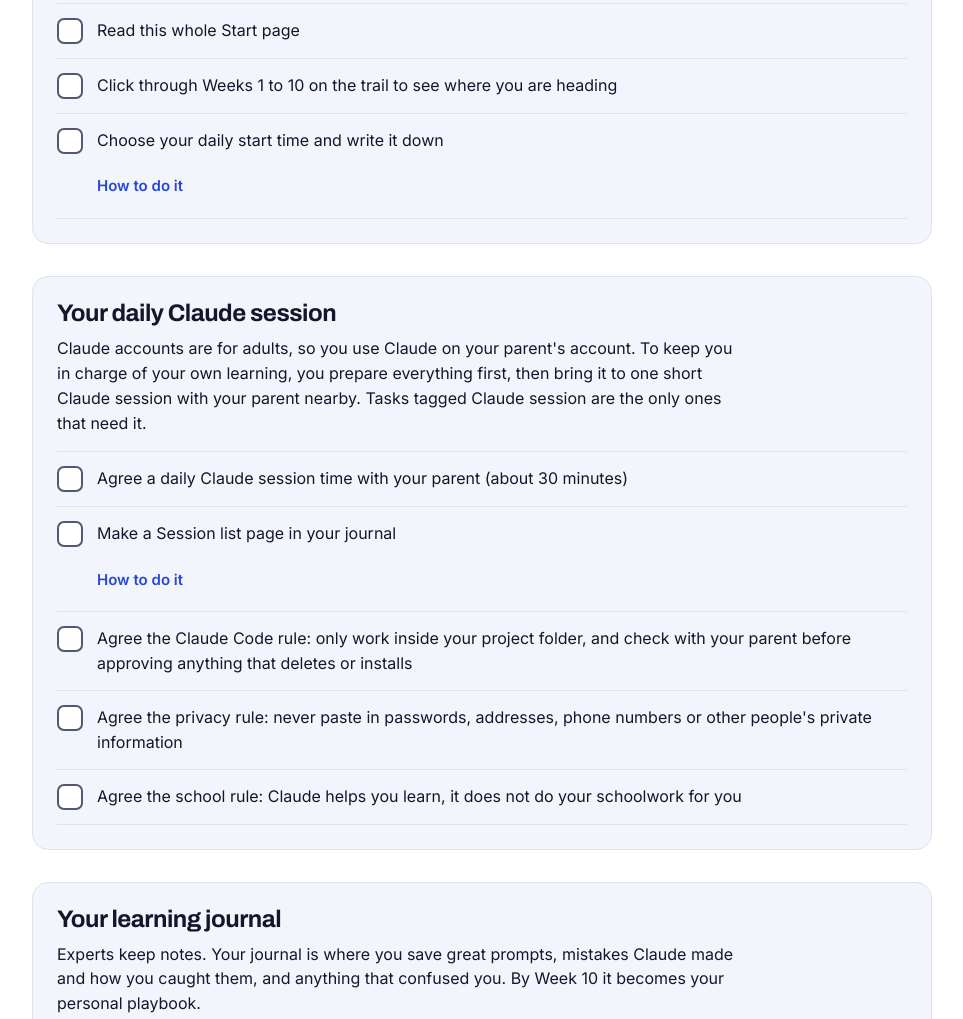
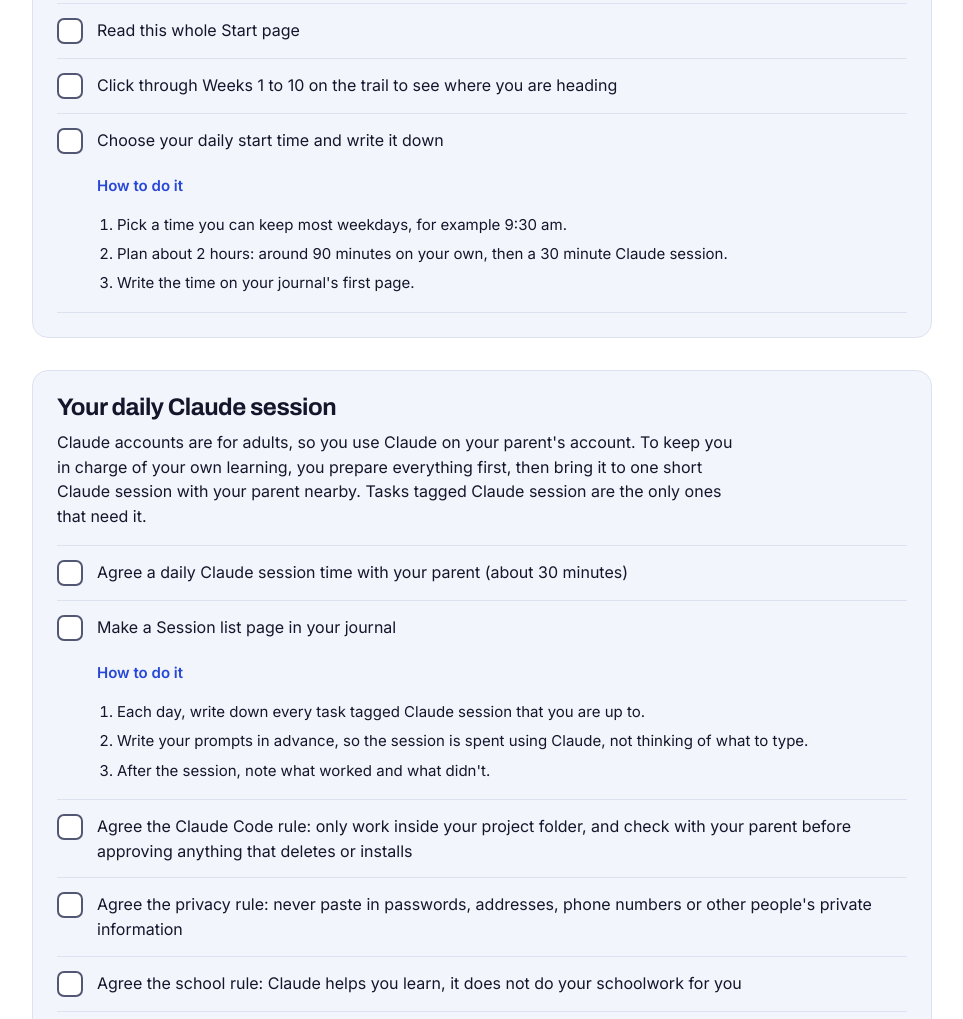
Before and after one commit to tonyferg1976/claude-course, a plain HTML site: page index.html in a window 1280 px wide. Shown: the part 887-1906 px from the top of the page, without its empty margins (158-1121 px from the left). Drawn offline with Linux system fonts and the light colour scheme.

Commit message:
Show How to do it and links sections open by default
Co-Authored-By: Claude Opus 5.5 <noreply@anthropic.com>
Claude-Session: https://claude.ai/code/session_01GCng8VRpoKk94E24T4uqTx

```diff
--- a/index.html
+++ b/index.html
@@ -365,7 +365,7 @@ const KEY="claude-holiday-course-v2";
 const esc=v=>String(v).replace(/[&<>"']/g,c=>({"&":"&amp;","<":"&lt;",">":"&gt;","\"":"&quot;","'":"&#39;"}[c]));
 let S={done:{},count:{}},canSave=true;
 try{const l=JSON.parse(localStorage.getItem(KEY)||"null");if(l&&typeof l==="object")S={done:l.done||{},count:l.count||{}}}catch(e){canSave=false}
-const OPEN=new Set();let ask=null,move=null,moveMsg="",saveMsg=canSave?"Progress is saved in this browser on this device.":"This browser can't save progress (private window?). Use Copy my progress before closing.";
+const SHUT=new Set();let ask=null,move=null,moveMsg="",saveMsg=canSave?"Progress is saved in this browser on this device.":"This browser can't save progress (private window?). Use Copy my progress before closing.";
 const id=(w,t,i)=>w+"-"+t+"-"+i;
 const keys=w=>{const a=[];W[w].topics.forEach((tp,t)=>tp.tasks.forEach((x,i)=>a.push(id(w,t,i))));return a};
 const ALL=W.map((x,w)=>keys(w));
@@ -381,7 +381,7 @@ return '<header class="band top"><div class="wrap head"><div><h1>Claude Holiday
 function week(){
 const wk=W[cur],wd=doneIn(cur),wt=ALL[cur].length,pct=Math.round(wd/wt*100);
 const reset=ask==="week"?'<span>Untick all '+wd+' completed tasks in this '+(cur?"week":"section")+'?</span><button class="btn hot" data-act="yesweek">Yes, reset</button><button class="btn" data-act="no">Cancel</button>':'<button class="btn" data-act="askweek"'+(wd?"":" disabled")+'>Reset this '+(cur?"week":"section")+'</button>';
-const topics=wk.topics.map((tp,t)=>{const sess=tp.tasks.some(o=>o.c);return '<section class="topic"><div class="th"><h3>'+esc(tp.h)+'</h3>'+(sess?'<span class="pill">Includes a Claude session</span>':"")+'</div><p class="why">'+esc(tp.why)+'</p><ul class="tasks">'+tp.tasks.map((o,i)=>{const k=id(cur,t,i),on=!!S.done[k],n=S.count[k]||0;let note="";if(on&&n>1)note="Done "+n+" times";else if(!on&&n>0)note="Reset, done "+n+(n>1?" times":" time")+" before";const more=(o.how&&o.how.length)||(o.links&&o.links.length);return '<li class="'+(on?"done":"")+'"><label><input type="checkbox" id="c'+k+'" data-k="'+k+'"'+(on?" checked":"")+'><span>'+esc(o.t)+(o.c?' <span class="tag">Claude session</span>':"")+'</span></label>'+(note||on?'<span class="meta">'+(note?'<span class="cnt">'+note+'</span>':"")+(on?'<button class="rs" data-reset="'+k+'" aria-label="Reset task: '+esc(o.t)+'">Reset</button>':"")+'</span>':"")+(more?'<details class="how" data-d="'+k+'"'+(OPEN.has(k)?" open":"")+'><summary>'+(o.how&&o.how.length?"How to do it":"Links")+'</summary>'+(o.how&&o.how.length?'<ol>'+o.how.map(x=>'<li>'+esc(x)+'</li>').join("")+'</ol>':"")+(o.links&&o.links.length?'<div class="res">'+o.links.map(r=>'<a href="'+esc(r[1])+'" target="_blank" rel="noopener">'+esc(r[0])+'</a>').join("")+'</div>':"")+'</details>':"")+'</li>'}).join("")+'</ul></section>'}).join("");
+const topics=wk.topics.map((tp,t)=>{const sess=tp.tasks.some(o=>o.c);return '<section class="topic"><div class="th"><h3>'+esc(tp.h)+'</h3>'+(sess?'<span class="pill">Includes a Claude session</span>':"")+'</div><p class="why">'+esc(tp.why)+'</p><ul class="tasks">'+tp.tasks.map((o,i)=>{const k=id(cur,t,i),on=!!S.done[k],n=S.count[k]||0;let note="";if(on&&n>1)note="Done "+n+" times";else if(!on&&n>0)note="Reset, done "+n+(n>1?" times":" time")+" before";const more=(o.how&&o.how.length)||(o.links&&o.links.length);return '<li class="'+(on?"done":"")+'"><label><input type="checkbox" id="c'+k+'" data-k="'+k+'"'+(on?" checked":"")+'><span>'+esc(o.t)+(o.c?' <span class="tag">Claude session</span>':"")+'</span></label>'+(note||on?'<span class="meta">'+(note?'<span class="cnt">'+note+'</span>':"")+(on?'<button class="rs" data-reset="'+k+'" aria-label="Reset task: '+esc(o.t)+'">Reset</button>':"")+'</span>':"")+(more?'<details class="how" data-d="'+k+'"'+(SHUT.has(k)?"":" open")+'><summary>'+(o.how&&o.how.length?"How to do it":"Links")+'</summary>'+(o.how&&o.how.length?'<ol>'+o.how.map(x=>'<li>'+esc(x)+'</li>').join("")+'</ol>':"")+(o.links&&o.links.length?'<div class="res">'+o.links.map(r=>'<a href="'+esc(r[1])+'" target="_blank" rel="noopener">'+esc(r[0])+'</a>').join("")+'</div>':"")+'</details>':"")+'</li>'}).join("")+'</ul></section>'}).join("");
 const chk=wk.check?'<section class="check"><h3>Can you answer these?</h3><ul>'+wk.check.map(q=>'<li>'+esc(q)+'</li>').join("")+'</ul></section>':"";
 const pn='<nav class="pn">'+(cur>0?'<a href="'+href(cur-1)+'">Back: '+esc(cur-1?"Week "+(cur-1):"Start here")+'</a>':"")+(cur<W.length-1?'<a class="next" href="'+href(cur+1)+'">Next: Week '+(cur+1)+'</a>':"")+'</nav>';
 return '<main class="band" id="main"><div class="wk"><p class="wn">'+(cur?"Week "+cur+" of 10":"Before you start")+'</p><h2>'+esc(wk.t)+'</h2><p class="goal">'+esc(wk.goal)+'</p><dl class="facts"><div><dt>Time</dt><dd>'+esc(wk.hours)+'</dd></div>'+(wk.proj?'<div><dt>Friday project</dt><dd>'+esc(wk.proj)+'</dd></div>':"")+'<div><dt>Progress</dt><dd>'+wd+' of '+wt+' tasks</dd></div></dl><div class="bar"><i style="width:'+pct+'%"></i></div><div class="acts">'+reset+'</div>'+topics+chk+pn+'</div></main>'}
@@ -414,7 +414,7 @@ if(a==="paste"){move="paste";moveMsg="";render("mvin");return}
 if(a==="load"){const t=document.getElementById("mvin");if(t&&loadCode(t.value)){save();move=null;moveMsg="Progress loaded.";const n=ALL.findIndex(x=>x.some(k=>!S.done[k]));cur=n<0?W.length-1:n;render()}else{moveMsg="That code didn't work. Check you copied all of it.";const v=t?t.value:"";render();const t2=document.getElementById("mvin");if(t2){t2.value=v;t2.focus()}}return}
 if(a==="yesweek"){ALL[cur].forEach(k=>delete S.done[k]);ask=null;save();render();return}
 if(a==="yesall"){S.done={};ask=null;save();render();return}});
-app.addEventListener("toggle",e=>{const d=e.target;if(!d.dataset||!d.dataset.d)return;if(d.open)OPEN.add(d.dataset.d);else OPEN.delete(d.dataset.d)},true);
+app.addEventListener("toggle",e=>{const d=e.target;if(!d.dataset||!d.dataset.d)return;if(d.open)SHUT.delete(d.dataset.d);else SHUT.add(d.dataset.d)},true);
 window.addEventListener("hashchange",()=>{const n=parse();if(n===null)return;cur=n;ask=null;render();const m=document.getElementById("main");if(m)window.scrollTo(0,Math.max(0,m.offsetTop-8))});
 render();
 }
```
